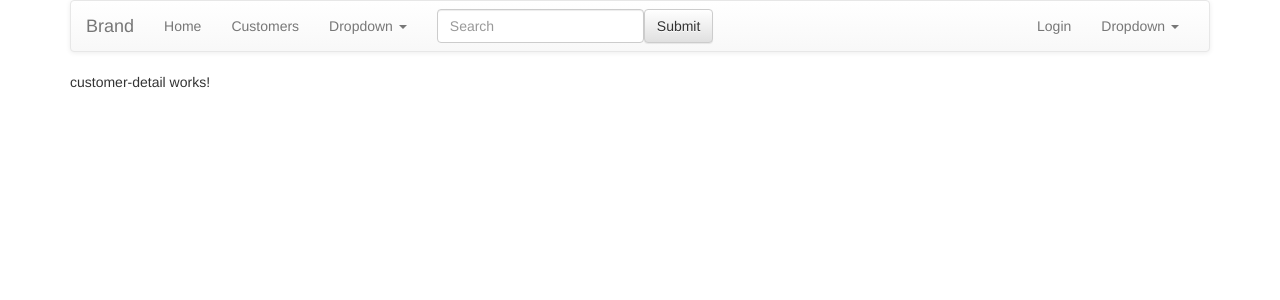
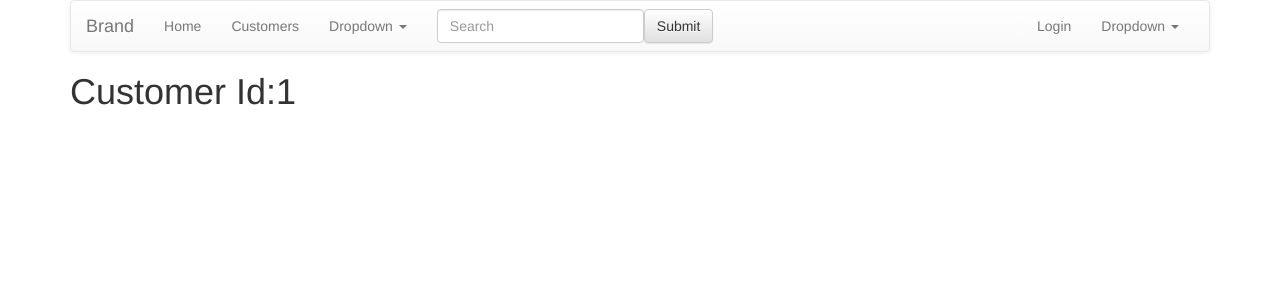
Before and after one commit to PradipH31/CIBT_Notes_Angular_Part1, an Angular app: page /customers/detail/1 in a window 1280 px wide. Shown: the top 300 px of the page. Built offline with nearby package versions, Linux system fonts and the light colour scheme.

Commit message:
Used parameter values

```diff
--- a/src/app/customer/components/customer-detail/customer-detail.component.html
+++ b/src/app/customer/components/customer-detail/customer-detail.component.html
@@ -1,3 +1,3 @@
-<p>
-  customer-detail works!
-</p>
+<h1>
+    Customer Id:{{id}}
+</h1>
```
